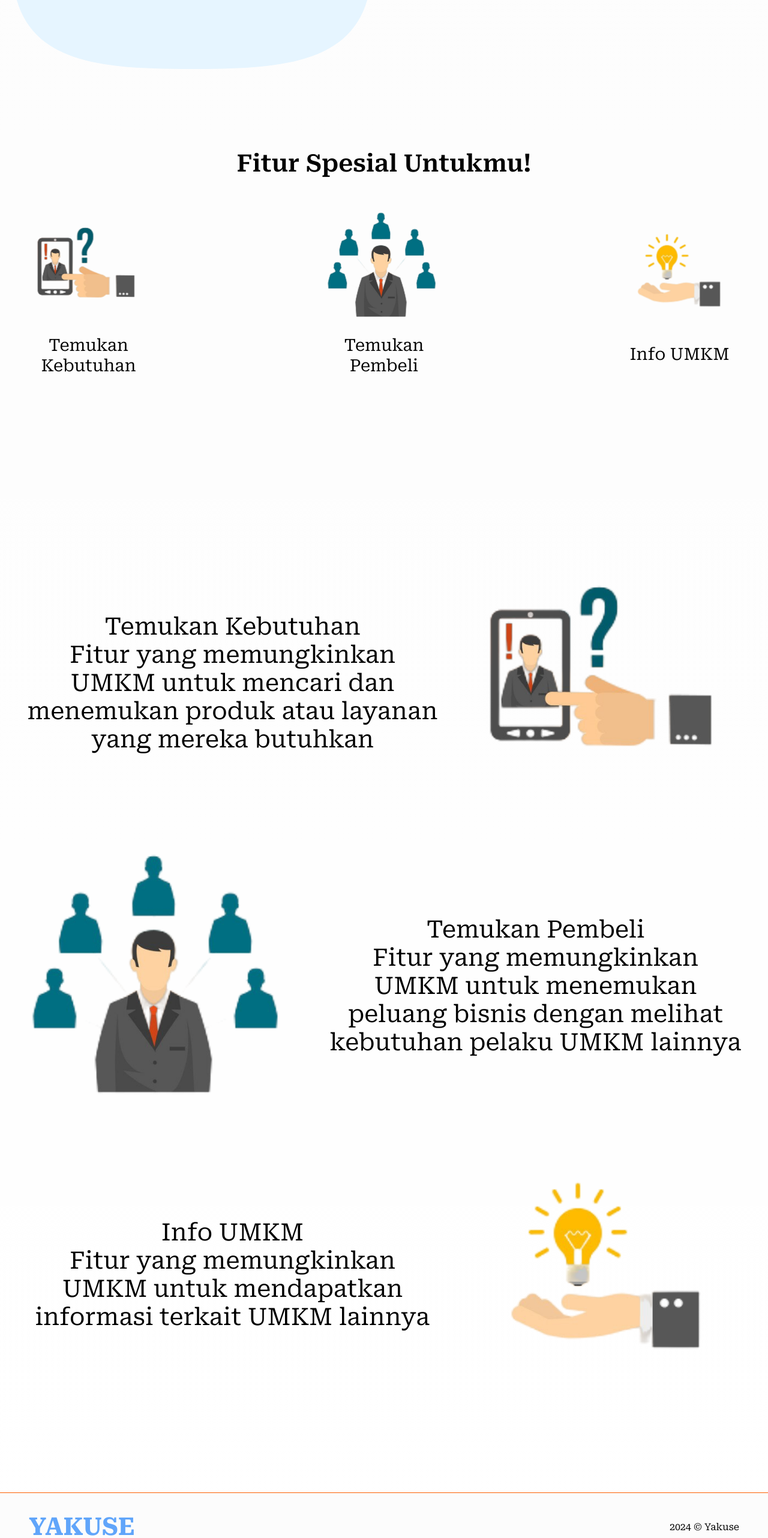
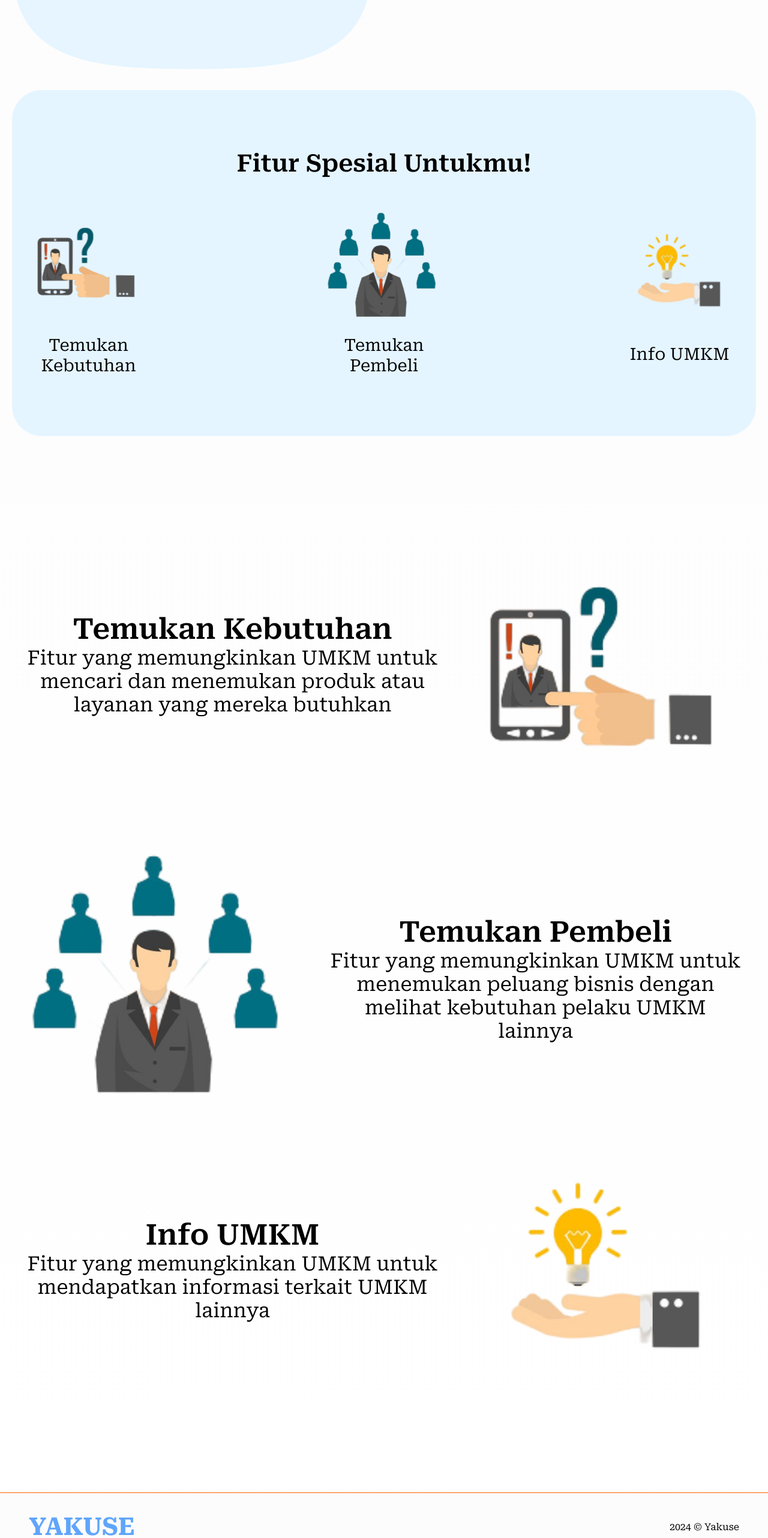
Before and after one commit to IryIndriyanto/yakuse-fe, a Next.js app: page / in a window 1280 px wide. Shown: the part 937-3501 px from the top of the page at 60% size. Built offline with nearby package versions, Linux system fonts and the light colour scheme.

Commit message:
Add: button link for jump to each section

```diff
--- a/src/components/landingMainContent/index.tsx
+++ b/src/components/landingMainContent/index.tsx
@@ -81,13 +81,15 @@ const LandingMainContain = () => {
       {/* Benefit Section */}
       <section
         id="benefit-section"
-        className="w-[1520px] rounded-[50px] bg-white-w-two overflow-hidden flex flex-col items-center justify-start py-[100px] px-5 box-border gap-[100px] max-w-full text-center text-21xl text-black font-para-date gap-[50px] mq825:pt-[65px] mq825:pb-[65px] mq825:box-border gap-[25px]"
+        className="w-[1520px] rounded-[50px] bg-w-two overflow-hidden flex flex-col items-center justify-start py-[100px] px-5 box-border gap-[100px] max-w-full text-center text-21xl text-black font-para-date gap-[50px] mq825:pt-[65px] mq825:pb-[65px] mq825:box-border gap-[25px]"
       >
         <h3 className="m-0 w-[1096px] relative text-inherit leading-[46px] font-semibold font-[inherit] inline-block max-w-full mq825:text-13xl mq825:leading-[37px] mq450:text-5xl mq450:leading-[28px]">
           Fitur Spesial Untukmu!
         </h3>
 
         <div className="w-[1185px] overflow-x-auto flex flex-row items-center justify-between gap-[-200px] max-w-full text-lg">
+          {/* Temukan Kebutuhan Card Benefit */}
+          <a href="#Temukan-Kebutuhan" className="block">
             <div
               className={`w-[200px] shrink-0 flex flex-col items-end justify-start gap-[13px] z-[4] text-center text-9xl text-black font-para-date`}
             >
@@ -102,6 +104,10 @@ const LandingMainContain = () => {
                 Temukan Kebutuhan
               </div>
             </div>
+          </a>
+
+          {/* Temukan Pembeli Card Benefit */}
+          <a href="#Temukan-Pembeli" className="block">
             <div
               className={`w-[200px] shrink-0 flex flex-col items-end justify-start gap-[13px] z-[4] text-center text-9xl text-black font-para-date`}
             >
@@ -116,6 +122,10 @@ const LandingMainContain = () => {
                 Temukan Pembeli
               </div>
             </div>
+          </a>
+
+          {/* Info UMKM Card Benefit */}
+          <a href="#Info-UMKM" className="block">
             <div
               className={`w-[200px] shrink-0 flex flex-col items-end justify-start gap-[13px] z-[4] text-center text-9xl text-black font-para-date`}
             >
@@ -130,15 +140,22 @@ const LandingMainContain = () => {
                 Info UMKM
               </div>
             </div>
+          </a>
         </div>
       </section>
 
       {/* Benefit List with description Section */}
-      <section className="w-[1520px] rounded-[50px] overflow-hidden flex flex-col items-center justify-start py-[100px] px-5 box-border gap-[100px] max-w-full text-center text-21xl text-black font-para-date gap-[50px] mq825:pt-[65px] mq825:pb-[65px] mq825:box-border gap-[25px]">
-        <div className="w-[1520px] flex flex-row items-start justify-start gap-[50px] max-w-full gap-[25px] mq1450:flex-wrap">
+      <section className="w-[1520px] rounded-[50px] overflow-hidden flex flex-col items-center justify-start py-[100px] px-5 box-border gap-[100px] max-w-full text-center  font-para-date gap-[50px] mq825:pt-[65px] mq825:pb-[65px] mq825:box-border gap-[25px]">
+        {/*  Temukan Kebutuhan */}
+        <div
+          id="Temukan-Kebutuhan"
+          className="w-[1520px] flex flex-row items-start justify-start gap-[50px] max-w-full gap-[25px] mq1450:flex-wrap"
+        >
           <div className="flex-1 flex flex-col items-center justify-start pt-[118.5px] px-0 pb-0 box-border min-w-[695px] max-w-full mq825:min-w-full">
-            <h4>Temukan Kebutuhan</h4>
-            <div>
+            <h4 className="text-29xl text-black font-semibold">
+              Temukan Kebutuhan
+            </h4>
+            <div className="text-14xl text-black">
               Fitur yang memungkinkan UMKM untuk mencari dan menemukan produk
               atau layanan yang mereka butuhkan
             </div>
@@ -152,7 +169,11 @@ const LandingMainContain = () => {
           />
         </div>
 
-        <div className="w-[1520px] flex flex-row items-start justify-start gap-[50px] max-w-full gap-[25px] mq1450:flex-wrap">
+        {/* Temukan Pembeli */}
+        <div
+          id="Temukan-Pembeli"
+          className="w-[1520px] flex flex-row items-start justify-start gap-[50px] max-w-full gap-[25px] mq1450:flex-wrap"
+        >
           <Image
             className="relative max-h-full shrink-0 object-cover max-w-full mq1450:flex-1"
             src="/frame-80-2@2x.png"
@@ -161,18 +182,24 @@ const LandingMainContain = () => {
             height={400}
           />
           <div className="flex-1 flex flex-col items-center justify-start pt-[118.5px] px-0 pb-0 box-border min-w-[695px] max-w-full mq825:min-w-full">
-            <h4>Temukan Pembeli</h4>
-            <div>
+            <h4 className="text-29xl text-black font-semibold">
+              Temukan Pembeli
+            </h4>
+            <div className="text-14xl text-black">
               Fitur yang memungkinkan UMKM untuk menemukan peluang bisnis dengan
               melihat kebutuhan pelaku UMKM lainnya
             </div>
           </div>
         </div>
 
-        <div className="w-[1520px] flex flex-row items-start justify-start gap-[50px] max-w-full gap-[25px] mq1450:flex-wrap">
+        {/* Info UMKM */}
+        <div
+          id="Info-UMKM"
+          className="w-[1520px] flex flex-row items-start justify-start gap-[50px] max-w-full gap-[25px] mq1450:flex-wrap"
+        >
           <div className="flex-1 flex flex-col items-center justify-start pt-[118.5px] px-0 pb-0 box-border min-w-[695px] max-w-full mq825:min-w-full">
-            <h4>Info UMKM</h4>
-            <div>
+            <h4 className="text-29xl text-black font-semibold">Info UMKM</h4>
+            <div className="text-14xl text-black">
               Fitur yang memungkinkan UMKM untuk mendapatkan informasi terkait
               UMKM lainnya
             </div>
```
Lines whose indentation alone changed are shown as unchanged.
